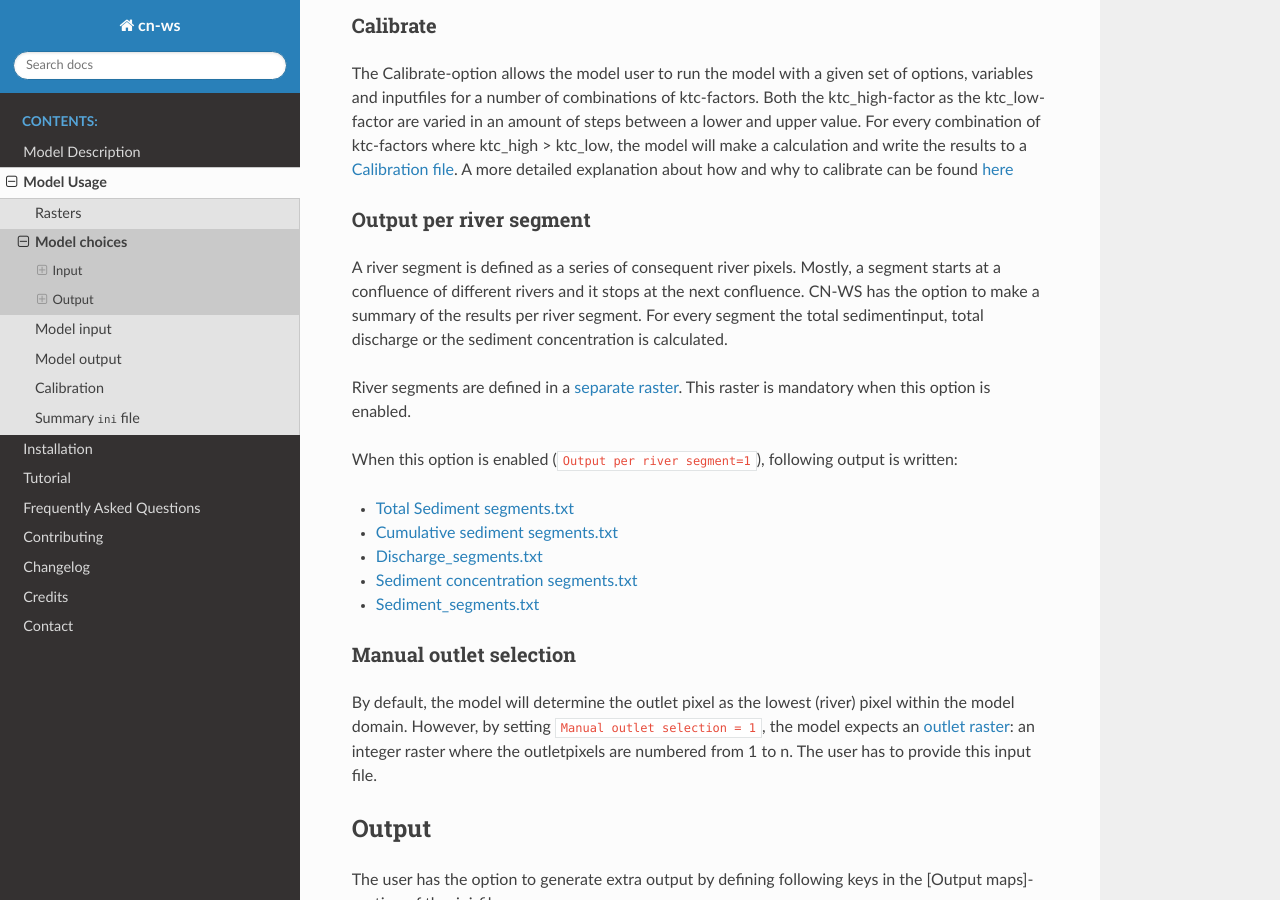
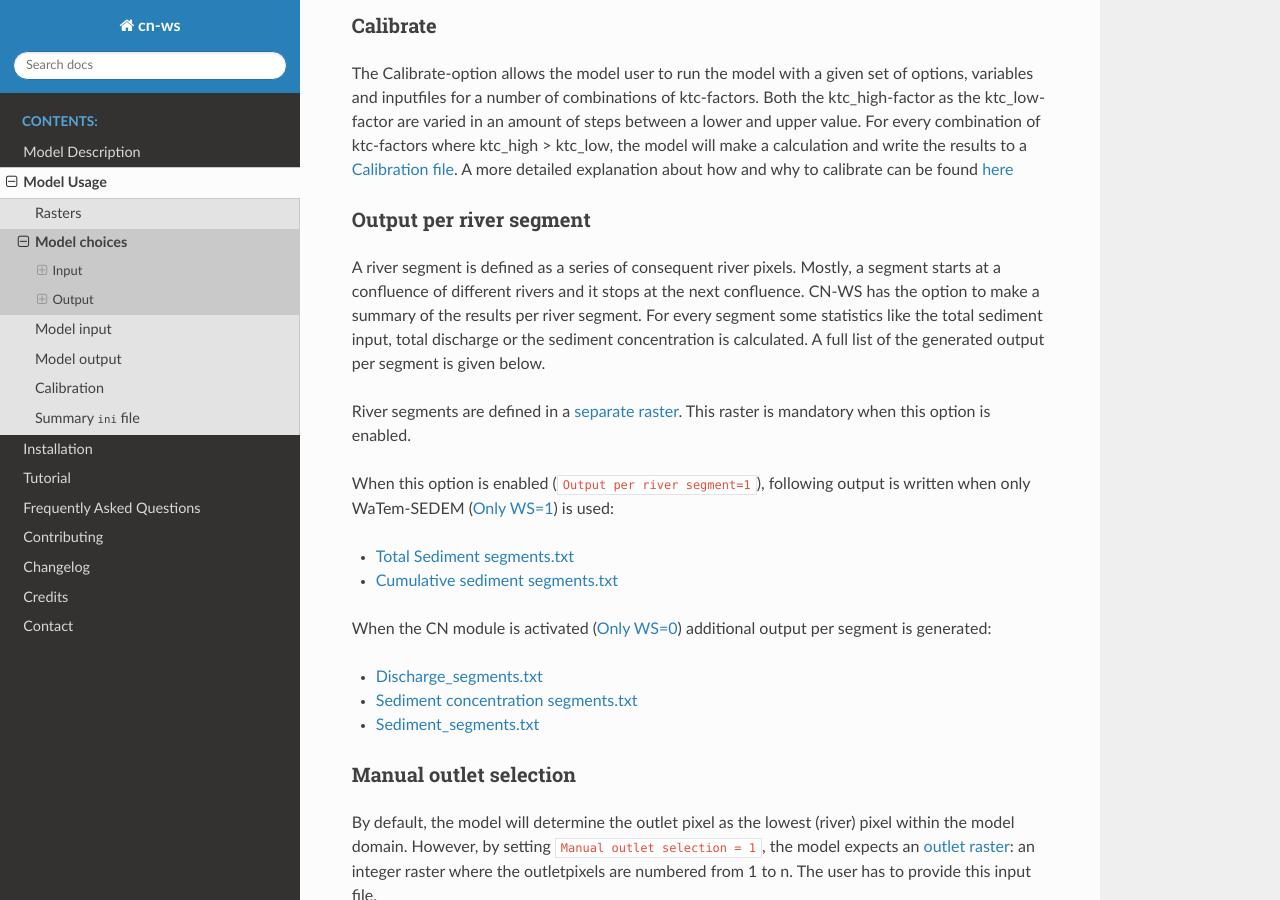
Before and after one commit to watem-sedem/watem-sedem, a Sphinx documentation site: the page built from docs/choices.rst, in a window 1280 px wide and 900 px high, scrolled down 9064 px. Built offline with Sphinx 7.4.7 and the Read the Docs theme 2.0.0, drawn with Linux system fonts in a browser that asks for light colours.

Commit message:
Clarify when output per segement is generated

```diff
--- a/docs/choices.rst
+++ b/docs/choices.rst
@@ -511,17 +511,23 @@ Output per river segment
 A river segment is defined as a series of consequent river pixels. Mostly, a
 segment starts at a confluence of different rivers and it stops at the next
 confluence. CN-WS has the option to make a summary of the results per river
-segment. For every segment the total sedimentinput, total discharge or the
-sediment concentration is calculated.
+segment. For every segment some statistics like the total sediment input,
+total discharge or the sediment concentration is calculated. A full list of the
+generated output per segment is given below.
 
 River segments are defined in a :ref:`separate raster <riversegmentfile>`. This
 raster is mandatory when this option is enabled.
 
 When this option is enabled (``Output per river segment=1``),
-following output is written:
+following output is written when only WaTem-SEDEM (:ref:`Only WS=1 <simple>`) is
+used:
 
 - :ref:`Total Sediment segments.txt <totalsedimentsegmenttxt>`
 - :ref:`Cumulative sediment segments.txt <cumsedsegmenttxt>`
+
+When the CN module is activated (:ref:`Only WS=0 <simple>`) additional output per
+segment is generated:
+
 - :ref:`Discharge_segments.txt <dischargesegment>`
 - :ref:`Sediment concentration segments.txt <sedconcensegment>`
 - :ref:`Sediment_segments.txt <sedsegmenttxt>`
```
